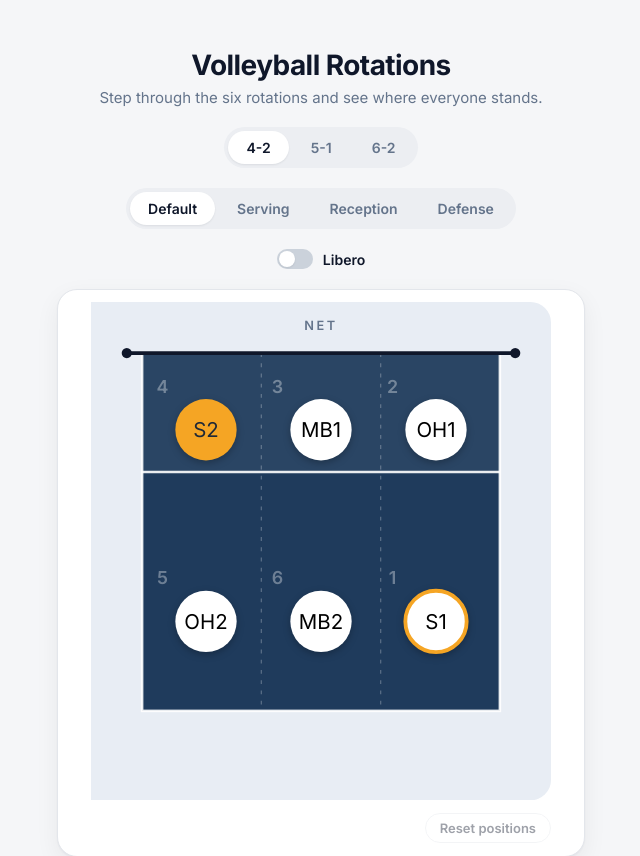
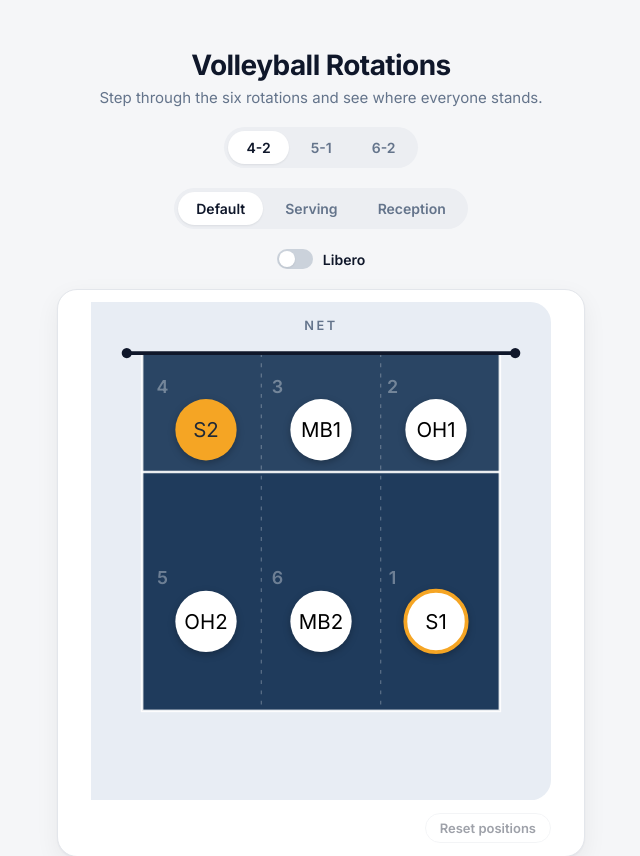
Before and after one commit to MarcoAnt1/volley-rotations, a Vue app: page / in a window 1280 px wide. Shown: the top 856 px of the page, without its empty margins (319-959 px from the left). Built offline with nearby package versions, Linux system fonts and the light colour scheme.

Commit message:
Remove defense phase and update related logic in formations and Court component

```diff
--- a/src/App.vue
+++ b/src/App.vue
@@ -11,7 +11,7 @@
 const systemNames: SystemName[] = [ '4-2', '5-1', '6-2'];
 const systemName = ref<SystemName>('4-2');
 const system = computed(() => systems[systemName.value]);
-const phases: Phase[] = ['base', 'serve', 'receive', 'defense'];
+const phases: Phase[] = ['base', 'serve', 'receive'];
 const phase = ref<Phase>('base');
 const useLibero = ref(false);
 const libero = computed(() => liberoTip(system.value, rotation.value, phase.value));
--- a/src/components/Court.vue
+++ b/src/components/Court.vue
@@ -106,7 +106,6 @@
 });
 
 const violations = computed<Violation[]>(() => {
-    if (props.phase === 'defense') return [];
     const exempt = props.phase === 'serve' ? SERVER_ZONE : undefined;
     return overlapViolations(coordByPosition.value, exempt);
 });
--- a/src/data/formations.ts
+++ b/src/data/formations.ts
@@ -12,20 +12,18 @@
     type VolleySystem
  } from "./rotations";
 
- export type Phase = 'base' | 'serve' | 'receive' | 'defense';
+ export type Phase = 'base' | 'serve' | 'receive';
 
  export const phaseLabels: Record<Phase, string> = {
     base: 'Default',
     serve: 'Serving',
     receive: 'Reception',
-    defense: 'Defense',
  };
 
 export const phaseTips: Record<Phase, string> = {
     base: 'The rotational order: who stands in which zone. Every other situation starts from here.',
     serve: 'We serve. The player in zone 1 serves from behind the end line; the front row waits at the net to block. The overlap rule applies to everyone except the server.',
     receive: 'They serve. The two outside hitters and the libero (or the back-row middle, without one) form the passing line. The setter, the opposite and the front-row middle stay out of the way so the setter can reach the target. Every layout is legal under the overlap rule.',
-    defense: 'The serve is gone, so players switch to their specialty spots: outside hitters left, middles in the middle, setter and opposite right. Overlap no longer applies.',
 };
 
 export const SERVER_ZONE: Position = 1;
@@ -67,7 +65,6 @@
     },
 };
 
-// Defense: each player goes to the side that matches their role.
 type Side = 'left' | 'middle' | 'right';
 
 function sideOf(role: Role): Side {
@@ -76,17 +73,17 @@
     return 'right';
 }
 
-const defenseSpots: Record<'front' | 'back', Record<Side, Point>> = {
+const specialtySpots: Record<'front' | 'back', Record<Side, Point>> = {
     front: { left: { x: 90, y: 65}, middle: { x: 180, y: 65}, right: { x: 270, y: 65}},
     back: { left: { x: 70, y: 250}, middle: { x: 180, y: 295}, right: { x: 290, y: 250}},
 };
 
-function defenseFormation(system: VolleySystem, rotation: number): Record<Position, Point> {
+function specialtyFormation(system: VolleySystem, rotation: number): Record<Position, Point> {
     const map = {} as Record<Position, Point>;
     for (const player of PLAYERS) {
         const zone = positionOf(player, rotation);
         const row = isFrontRow(zone) ? 'front' : 'back';
-        map[zone] = defenseSpots[row][sideOf(system.roles[player])];
+        map[zone] = specialtySpots[row][sideOf(system.roles[player])];
     }
     return map;
 }
@@ -130,10 +127,10 @@
 // Where the server stands: behind the end line, on the right.
 const SERVER_SPOT: Point = { x: 270, y: 350 };
 
-// Serving: everyone starts as close to their defense spot as the
+// Serving: everyone starts as close to their specialty spot as the
 // overlap rule allows, so the switch after the serve is short.
 function serveFormation(system: VolleySystem, rotation: number): Record<Position, Point> {
-    const legal = legalize(defenseFormation(system, rotation), SERVER_ZONE);
+    const legal = legalize(specialtyFormation(system, rotation), SERVER_ZONE);
     legal[SERVER_ZONE] = SERVER_SPOT;
     return legal;
 }
@@ -146,7 +143,5 @@
             return serveFormation(system, rotation);
         case 'receive':
             return receiveFormations[positionOf(activeSetter(system, rotation), rotation)];
-        case 'defense':
-            return defenseFormation(system, rotation);
     }
 }
```
Also changed, not shown: 1 other file (tests, documents, lock files or other folders).
